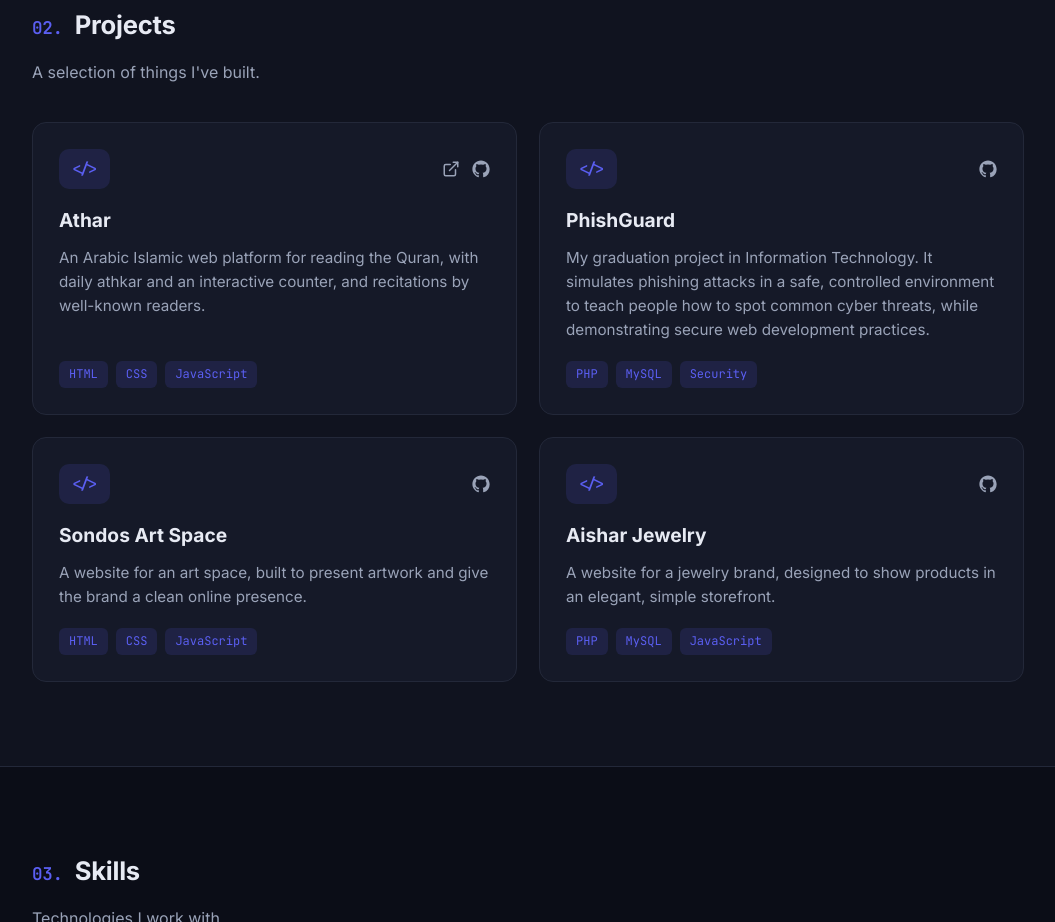
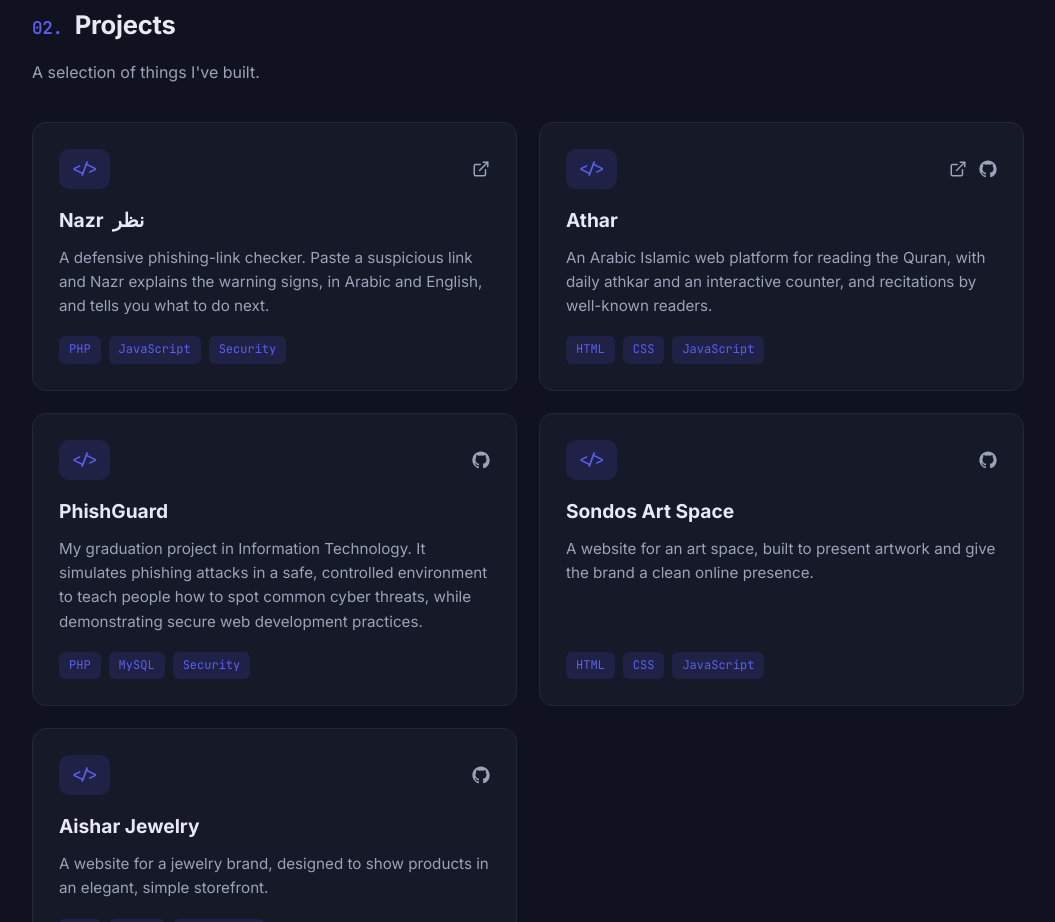
Before and after one commit to hexanr/hexanr.github.io, a plain HTML site: page index.html in a window 1280 px wide. Shown: the part 1240-2162 px from the top of the page, without its empty margins (112-1167 px from the left). Drawn offline with Linux system fonts and the light colour scheme.

Commit message:
Add Nazr phishing-link checker project card
Added a new project card for 'Nazr', a phishing-link checker, including its description and tags.

```diff
--- a/index.html
+++ b/index.html
@@ -88,6 +88,25 @@
         <p class="section-lead">A selection of things I've built.</p>
 
         <div class="projects-grid">
+
+          <article class="project-card">
+            <div class="project-top">
+              <span class="project-icon mono">&lt;/&gt;</span>
+              <div class="project-links">
+                <a href="https://nazr.alwaysdata.net/" target="_blank" rel="noopener" aria-label="Live site">
+                  <svg viewBox="0 0 24 24" width="18" height="18" fill="none" stroke="currentColor" stroke-width="2" stroke-linecap="round" stroke-linejoin="round"><path d="M18 13v6a2 2 0 0 1-2 2H5a2 2 0 0 1-2-2V8a2 2 0 0 1 2-2h6"/><polyline points="15 3 21 3 21 9"/><line x1="10" y1="14" x2="21" y2="3"/></svg>
+                </a>
+              </div>
+            </div>
+            <h3>Nazr <span lang="ar">&nbsp;نظر</span></h3>
+            <p>
+              A defensive phishing-link checker. Paste a suspicious link and Nazr explains
+              the warning signs, in Arabic and English, and tells you what to do next.
+            </p>
+            <ul class="tag-list mono">
+              <li>PHP</li><li>JavaScript</li><li>Security</li>
+            </ul>
+          </article>
 
           <article class="project-card">
             <div class="project-top">
```
